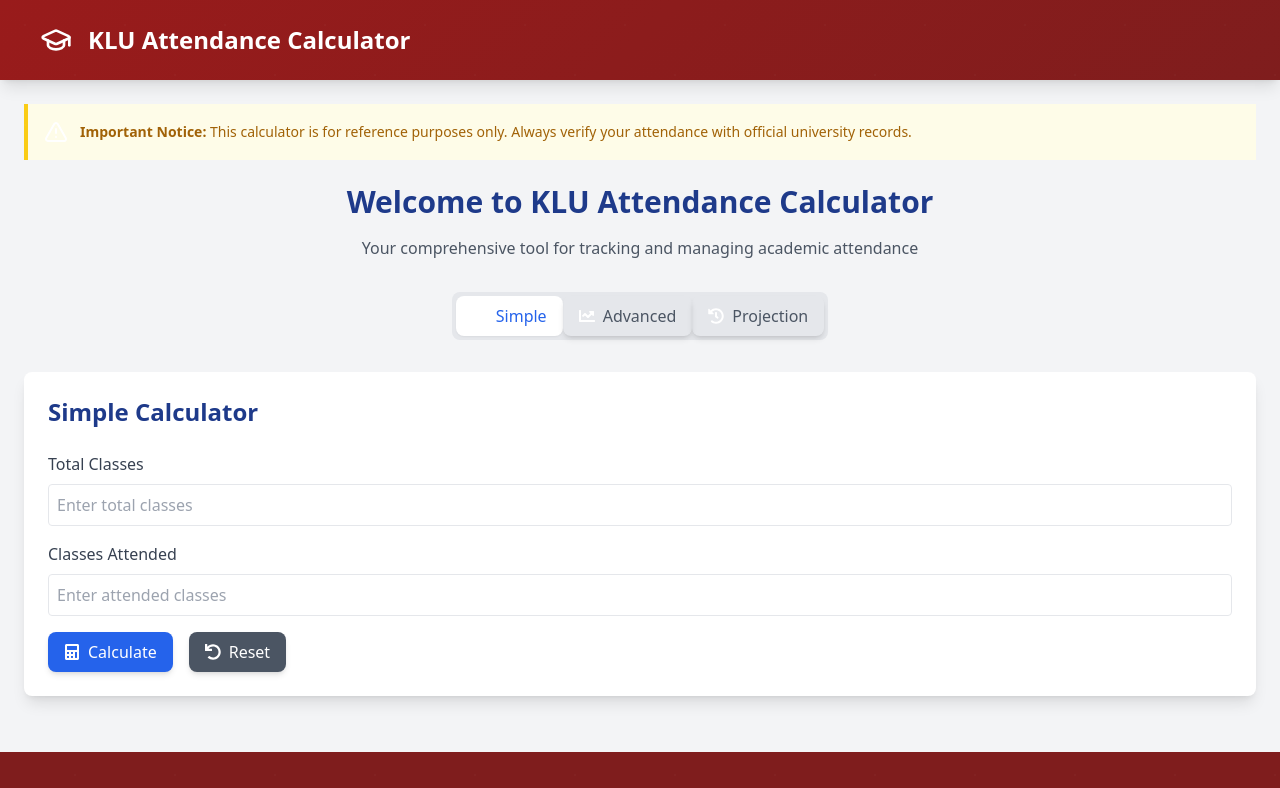
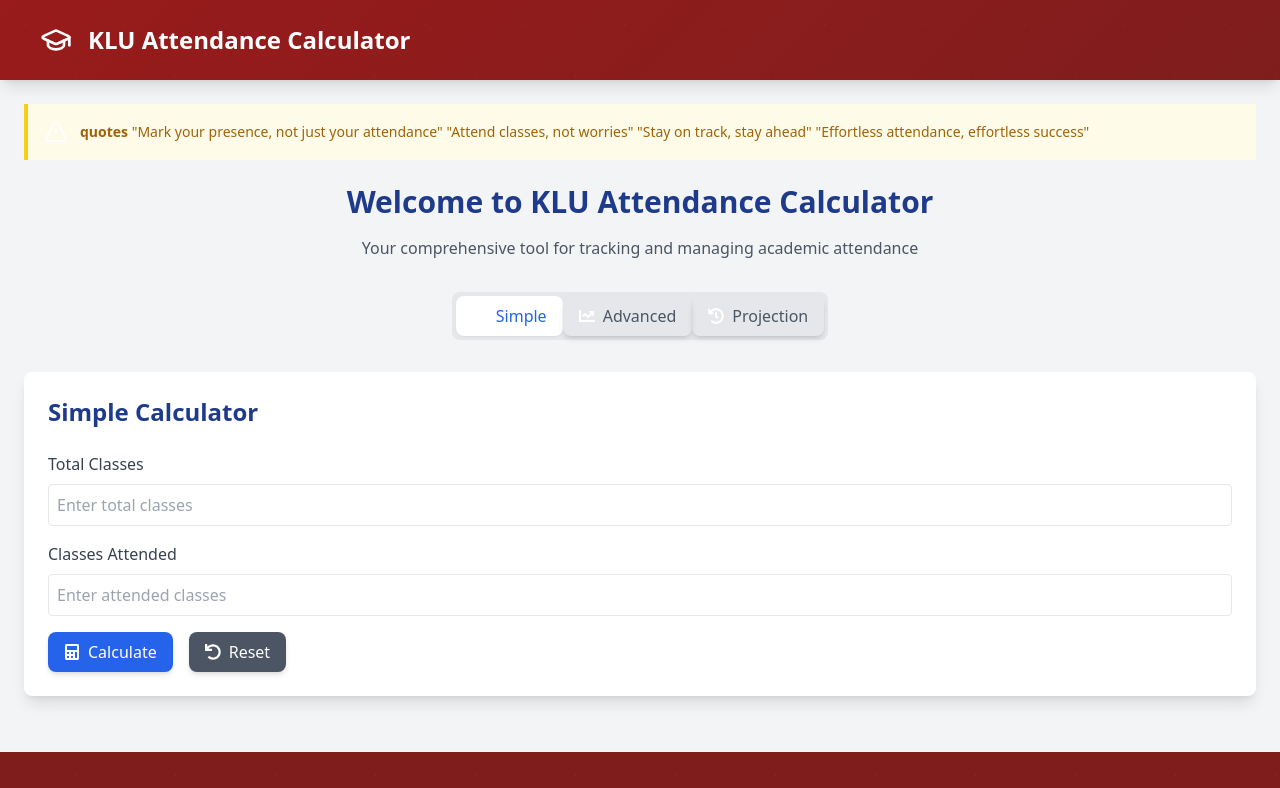
Before and after one commit to SATVIK202004/KLUSATCALUCULATOR, a React (Vite) app: page / in a window 1280 px wide. Shown: the top 788 px of the page. Built offline with nearby package versions, Linux system fonts and the light colour scheme.

Commit message:
Update WarningBanner.tsx

```diff
--- a/src/components/WarningBanner.tsx
+++ b/src/components/WarningBanner.tsx
@@ -13,8 +13,11 @@
         <AlertTriangle className="h-6 w-6 text-yellow-400 mr-3" />
         <div>
           <p className="text-sm text-yellow-700">
-            <span className="font-bold">Important Notice: </span>
-            This calculator is for reference purposes only. Always verify your attendance with official university records.
+            <span className="font-bold">quotes </span>
+            "Mark your presence, not just your attendance"
+            "Attend classes, not worries"
+            "Stay on track, stay ahead"
+            "Effortless attendance, effortless success"
           </p>
         </div>
       </div>
```
